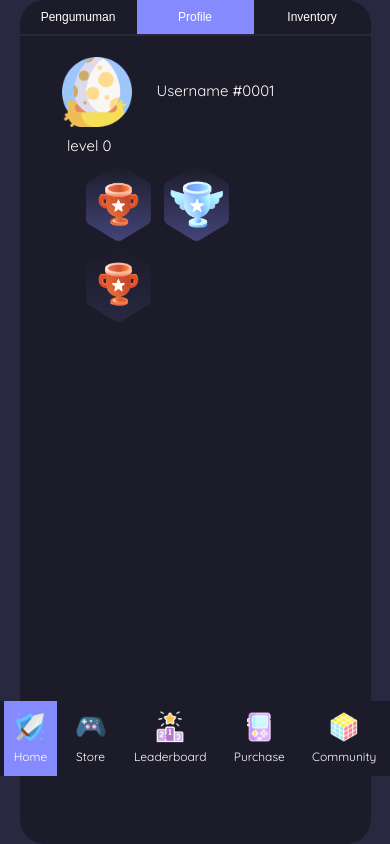
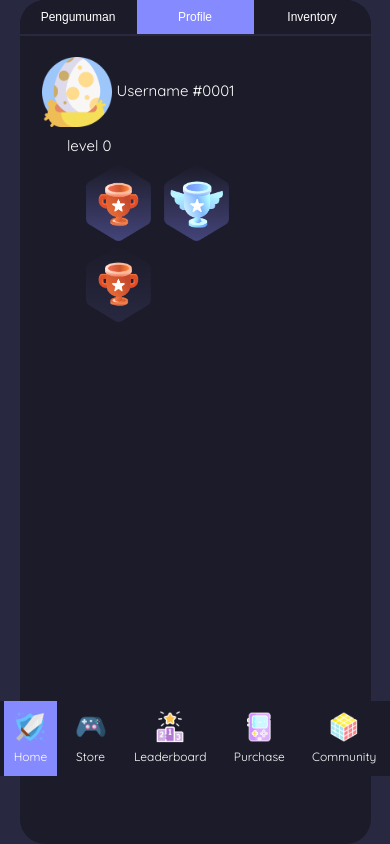
Before and after one commit to codarel/codarel.github.io, a PHP site: page /home.html in a window 390 px wide, after a click on "Profile". Shown: the part 68-912 px from the top of the page. Run offline with PHP 8.4, Linux system fonts and the light colour scheme; some libraries are stand-ins or nearby versions.

Commit message:
pembaruan profile

```diff
--- a/css/style.css
+++ b/css/style.css
@@ -394,10 +394,9 @@ h3 {
   }
   .profile {
     width: 70px;
-    padding: 5px 25px;
+    padding: 5px;
     margin-top: 10px;
   }
-
   .rank {
     width: 65px;
     padding: 0 5px;
```
